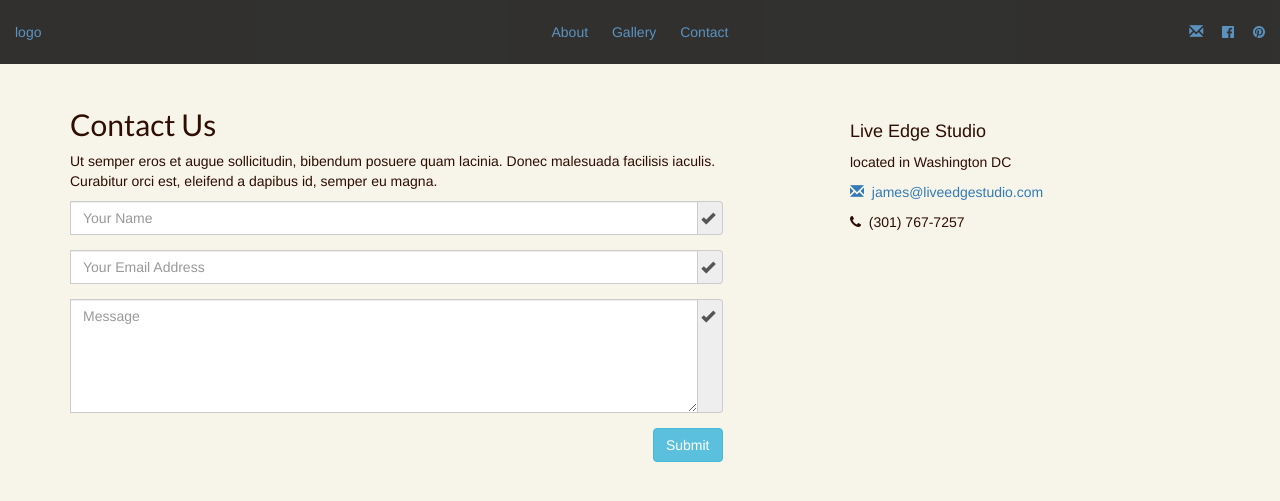
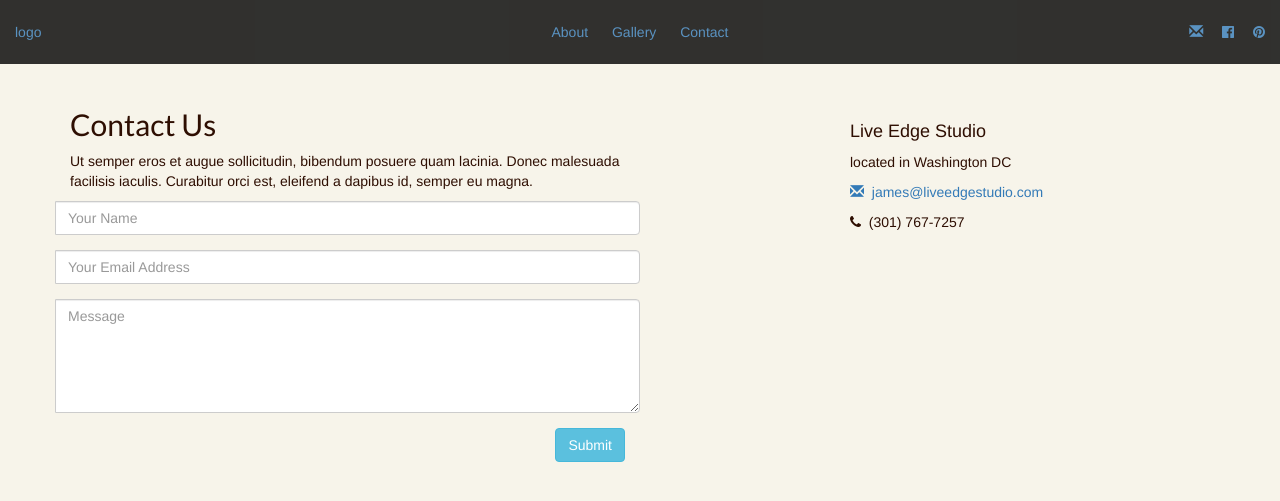
Before and after one commit to SarahJaine/live-edge, a Django app: page /contact/ in a window 1280 px wide. Shown: the top 501 px of the page. Run offline with Django 3.2, Linux system fonts and the light colour scheme; some libraries are stand-ins or nearby versions; some web fonts are replaced.

Commit message:
contact form input feilds now 100% of container

```diff
--- a/collection/static/css/style.css
+++ b/collection/static/css/style.css
@@ -135,3 +135,7 @@ hr {
 	border-style: solid none;
   	border-width: 1px 0;
 }
+
+div .form-control {
+
+	width: 100px;
--- a/collection/templates/contact.html
+++ b/collection/templates/contact.html
@@ -6,7 +6,7 @@
 
 <div class="container">
     <div class="row">
-        <div class="col-xs-offset-1 col-xs-10 col-sm-offset-0 col-sm-7">
+        <div class="col-xs-offset-1 col-xs-10 col-sm-offset-0 col-sm-6">
             <h2>Contact Us</h2>
             <p>Ut semper eros et augue sollicitudin, bibendum posuere quam lacinia. Donec malesuada facilisis iaculis. Curabitur orci est, eleifend a dapibus id, semper eu magna.</p>
             {% if messages %}
@@ -21,37 +21,29 @@
             {% endif %}
             <form role="form" action="" method="post">
             {% csrf_token %}
-<!--                 <div class="well well-sm">
-                    <strong> Required Field</strong><i class="glyphicon glyphicon-ok form-control-feedback"></i></span>
-                </div> -->
-                <div class="form-group">
-                    <div class="input-group">
+                <div class="form-group row">
+                    <div class="input-group col-xs-12">
                         <label class="sr-only" for="contact_name">Your Name</label>
                         <input type="text" class="form-control" name="contact_name" id="contact_name" placeholder="Your Name" required>
-                        <span class="input-group-addon"><i class="glyphicon glyphicon-ok form-control-feedback"></i></span>
                     </div>
                 </div>
-                <div class="form-group">
-                    <div class="input-group">
+                <div class="form-group row">
+                    <div class="input-group col-xs-12">
                         <label class="sr-only" for="contact_email">Your Email Address</label>
                         <input type="email" class="form-control" id="contact_email" name="contact_email" placeholder="Your Email Address" required>
-                        <span class="input-group-addon"><i class="glyphicon glyphicon-ok form-control-feedback"></i></span>
                     </div>
                 </div>
-                <div class="form-group">
-                    <div class="input-group">
+                <div class="form-group row">
+                    <div class="input-group col-xs-12">
                         <label class="sr-only" for="content">Message</label>
                         <textarea name="content" id="content" placeholder="Message" class="form-control" rows="5" required></textarea>
-                        <span class="input-group-addon"><i class="glyphicon glyphicon-ok form-control-feedback"></i></span>
                     </div>
                 </div>
-
-
                 <input type="submit" name="submit" id="submit" value="Submit" class="btn btn-info pull-right">
             </form>
         </div>
 
-        <div class="col-xs-offset-1 col-xs-10 col-sm-offset-1 col-sm-4">
+        <div class="col-xs-offset-1 col-xs-10 col-sm-offset-2 col-sm-4">
             <hr class="featurette-divider visible-xs">
             <adress>
                 <h4>Live Edge Studio</h4>
```
